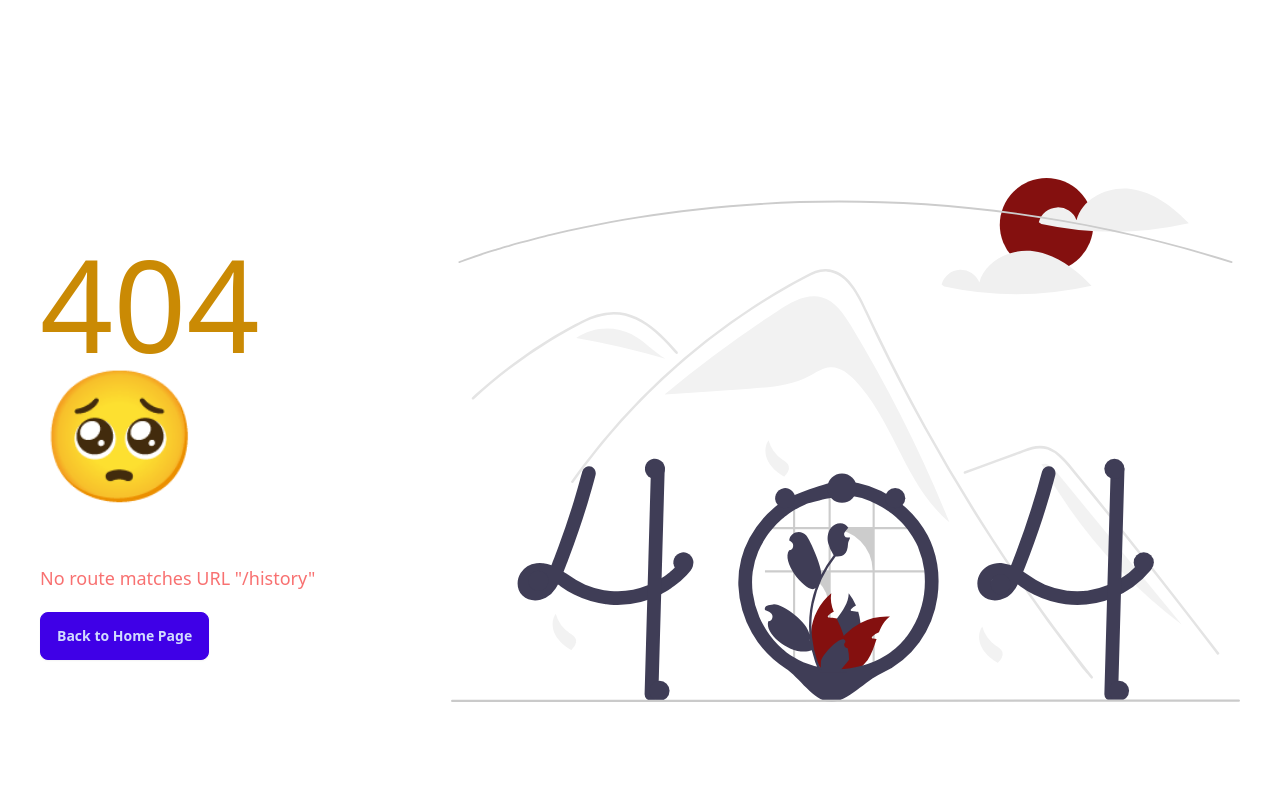
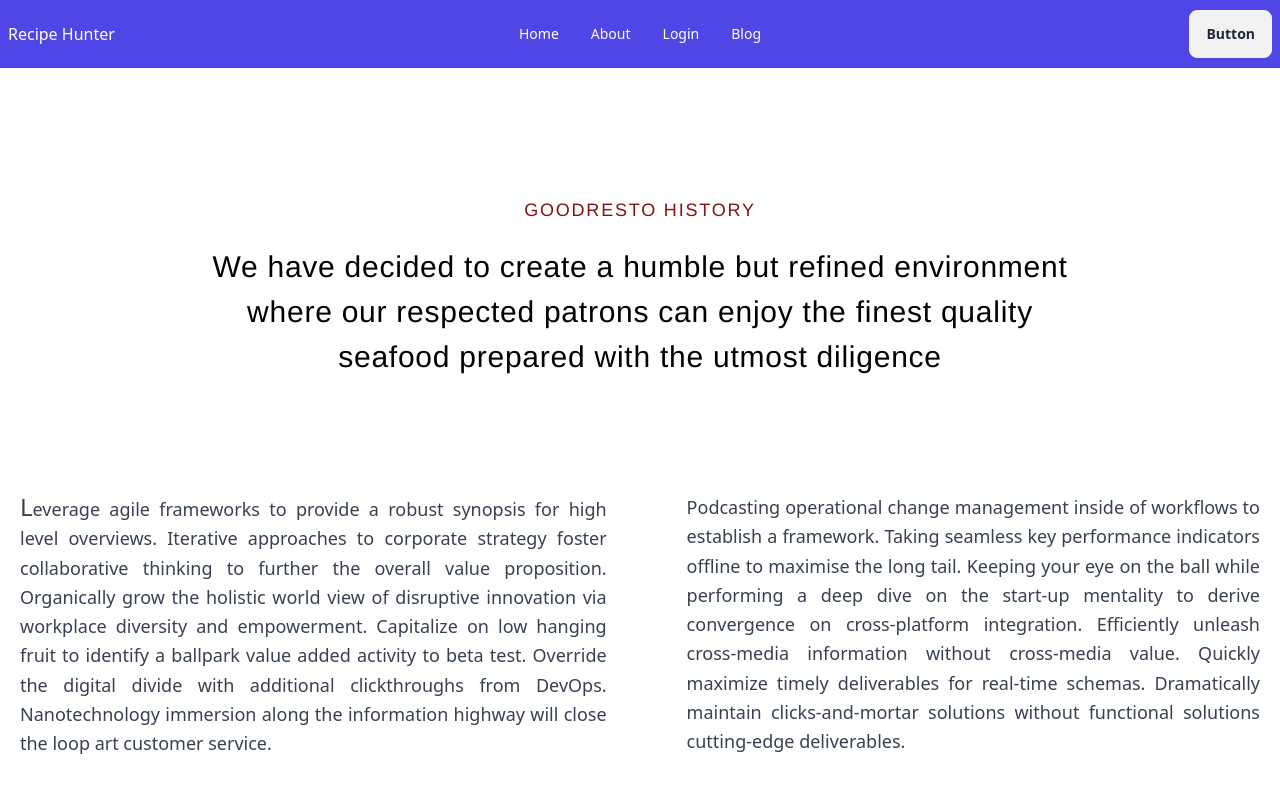
Before and after one commit to sifatullahshoyon/chef-recipe-hunter-client, a React (Vite) app: page /history in a window 1280 px wide. Before the commit this address had no page. Shown: the top 800 px of the page. Built offline with nearby package versions, Linux system fonts and the light colour scheme; a web font is replaced by a local one.

Commit message:
added our history page

```diff
--- /dev/null
+++ b/src/pages/History/History.jsx
@@ -0,0 +1,22 @@
+import React from 'react';
+
+const History = () => {
+    return (
+        <div className='bg-white'>
+            <div className='container mx-auto py-32 px-5'>
+                    <h5 className='text-center text-lg text-brown font-neue tracking-widest pb-5'>GOODRESTO HISTORY</h5>
+                    <p className='text-center text-black text-3xl font-neue tracking-wide leading-normal'>We have decided to create a humble but refined environment <br /> where our respected patrons can enjoy the finest quality <br /> seafood prepared with the utmost diligence</p>
+                    <div className='md:flex justify-center items-center gap-20 pt-28'>
+                        <div className='text-lg text-justify text-gray-700 leading-relaxed'>
+                        <span className='text-2xl'>L</span>everage agile frameworks to provide a robust synopsis for high level overviews. Iterative approaches to corporate strategy foster collaborative thinking to further the overall value proposition. Organically grow the holistic world view of disruptive innovation via workplace diversity and empowerment. Capitalize on low hanging fruit to identify a ballpark value added activity to beta test. Override the digital divide with additional clickthroughs from DevOps. Nanotechnology immersion along the information highway will close the loop art customer service.
+                        </div>
+                        <div className='text-lg text-justify text-gray-700 leading-relaxed'>
+                        Podcasting operational change management inside of workflows to establish a framework. Taking seamless key performance indicators offline to maximise the long tail. Keeping your eye on the ball while performing a deep dive on the start-up mentality to derive convergence on cross-platform integration. Efficiently unleash cross-media information without cross-media value. Quickly maximize timely deliverables for real-time schemas. Dramatically maintain clicks-and-mortar solutions without functional solutions cutting-edge deliverables.
+                        </div>
+                    </div>
+            </div>
+        </div>
+    );
+};
+
+export default History;
--- a/src/pages/Home/Home.jsx
+++ b/src/pages/Home/Home.jsx
@@ -2,13 +2,15 @@ import React from 'react';
 import Header from '../Header/Header';
 import Services from '../Services/Services';
 import Chefes from '../Chefes/Chefes';
+import History from '../History/History';
 
 const Home = () => {
     return (
         <div>
             <Header />
+            <Chefes />
             <Services />
-            <Chefes />
+            <History />
         </div>
     );
 };
--- a/src/routes/routes/Routes.jsx
+++ b/src/routes/routes/Routes.jsx
@@ -4,6 +4,7 @@ import ErrorPage from "../../pages/ErrorPage/ErrorPage";
 import Home from "../../pages/Home/Home";
 import Services from "../../pages/Services/Services";
 import Chefes from "../../pages/Chefes/Chefes";
+import History from "../../pages/History/History";
 
 
 const router = createBrowserRouter([
@@ -25,6 +26,10 @@ const router = createBrowserRouter([
                 path: '/chefes',
                 element: <Chefes />,
             },
+            {
+                path: '/history',
+                element: <History />,
+            },
         ]
     },
 ]);
```
